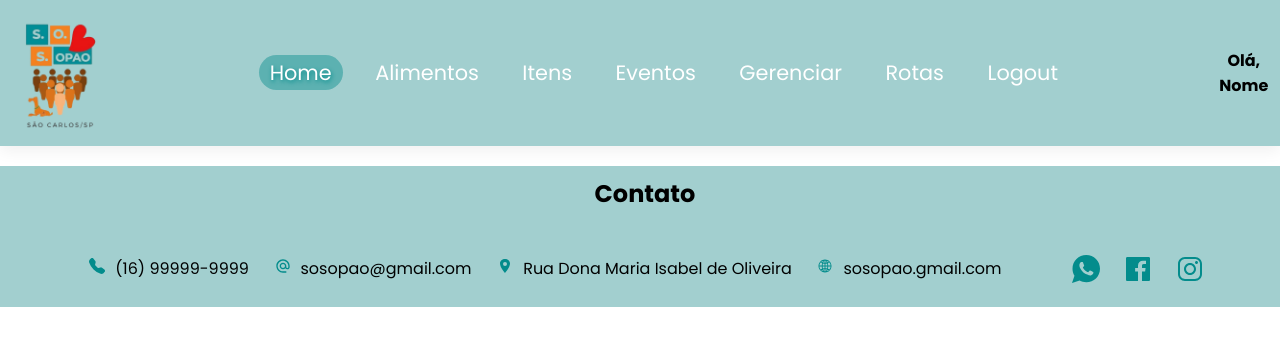
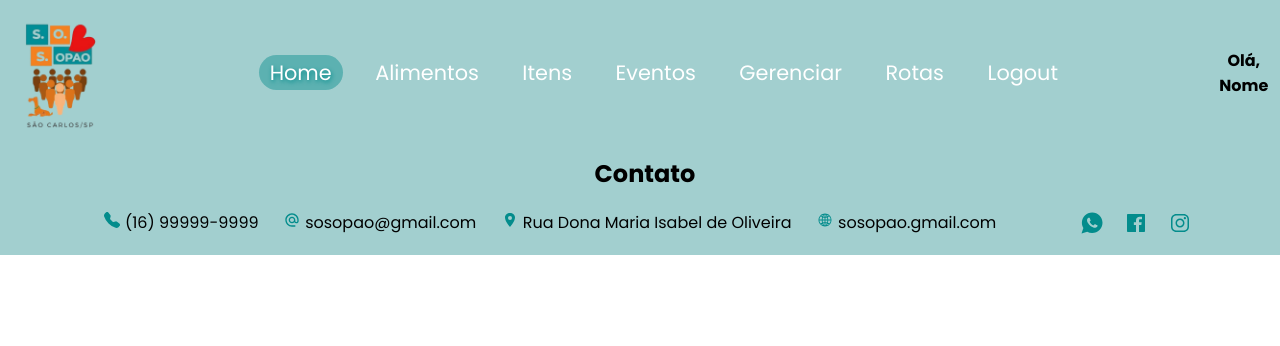
Before and after one commit to LuisHDantas/Projeto-SOSopao, a React (Create React App) app in the folder sosopao-app/: page / in a window 1280 px wide. Shown: the top 346 px of the page. Built offline with nearby package versions, Linux system fonts and the light colour scheme.

Commit message:
fix: footer

```diff
--- a/sosopao-app/src/components/Footer/index.jsx
+++ b/sosopao-app/src/components/Footer/index.jsx
@@ -53,7 +53,7 @@ export function Footer(){
 
 
                 <div className='redes-sociais'>
-                    <IconContext.Provider value={{ color: "#038C8C", size: "2em", className: "global-class-name" }}>
+                    <IconContext.Provider value={{ color: "#038C8C", size: "1.5em", className: "global-class-name" }}>
                         <div className='icones-redes-sociais'>
                             <IoLogoWhatsapp />
                             <IoLogoFacebook />
--- a/sosopao-app/src/components/Footer/style.css
+++ b/sosopao-app/src/components/Footer/style.css
@@ -8,16 +8,17 @@ footer h2 {
     padding-left: 10px;
     padding-top: 10px;
     text-align: center;
+    margin: 0px;
 }
 
 footer p {
-    padding-left: 10px;
+    margin: 0;
+    padding-left: 5px;
 }
 
 .contato-container {
     display: flex;
     align-items: center;
-    padding-left: 5px;
 }
 
 .redes-sociais {
@@ -37,8 +38,15 @@ footer p {
 
 .contato {
     display: flex;
-    justify-content: space-around;
+    justify-content: space-between;
     padding: 10px;
+}
+
+#informacoes-contato {
+    display: flex;
+    flex-direction: column;
+    justify-content: space-between;
+    width: 100%;
 }
 
 @media screen and (min-width: 992px) {
```
